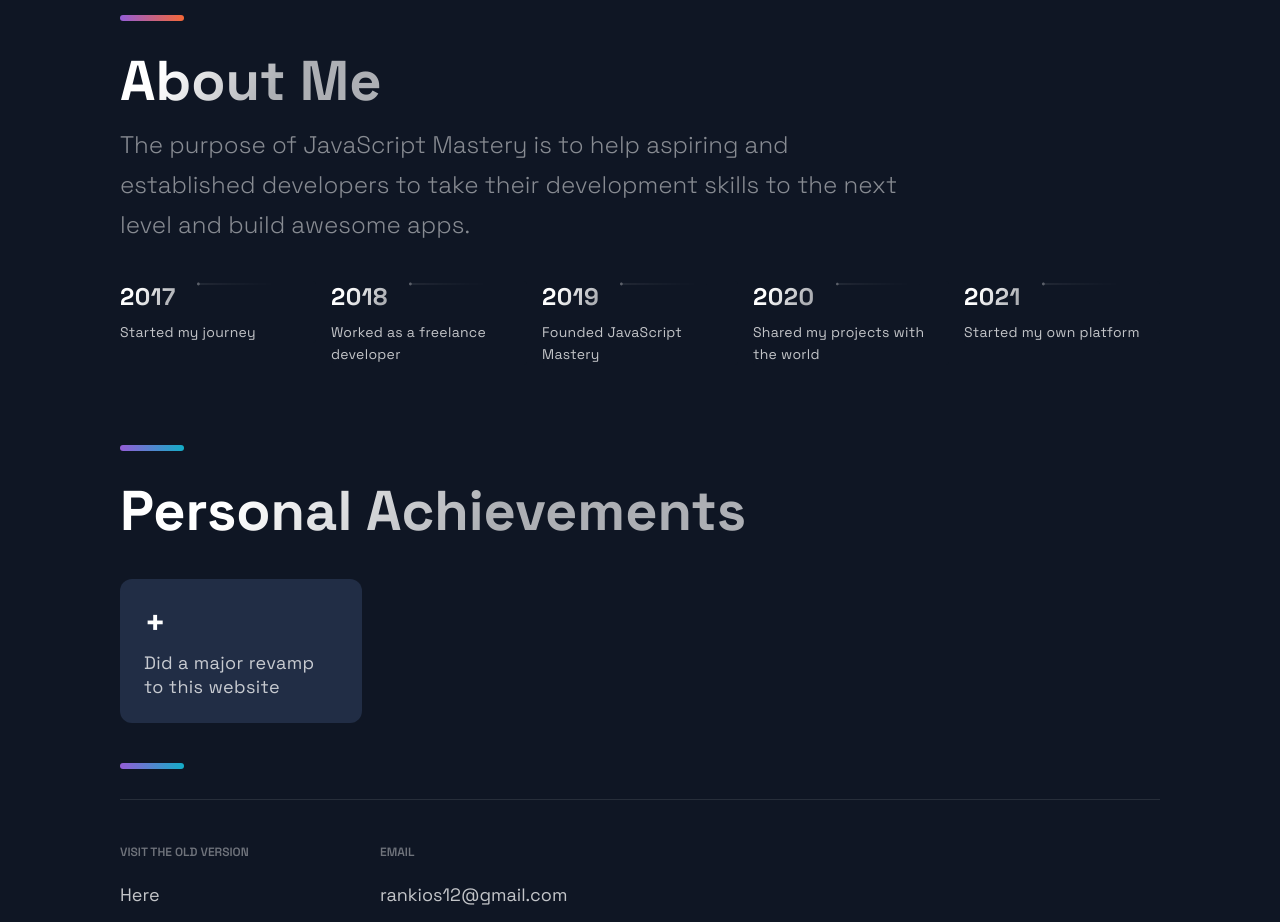
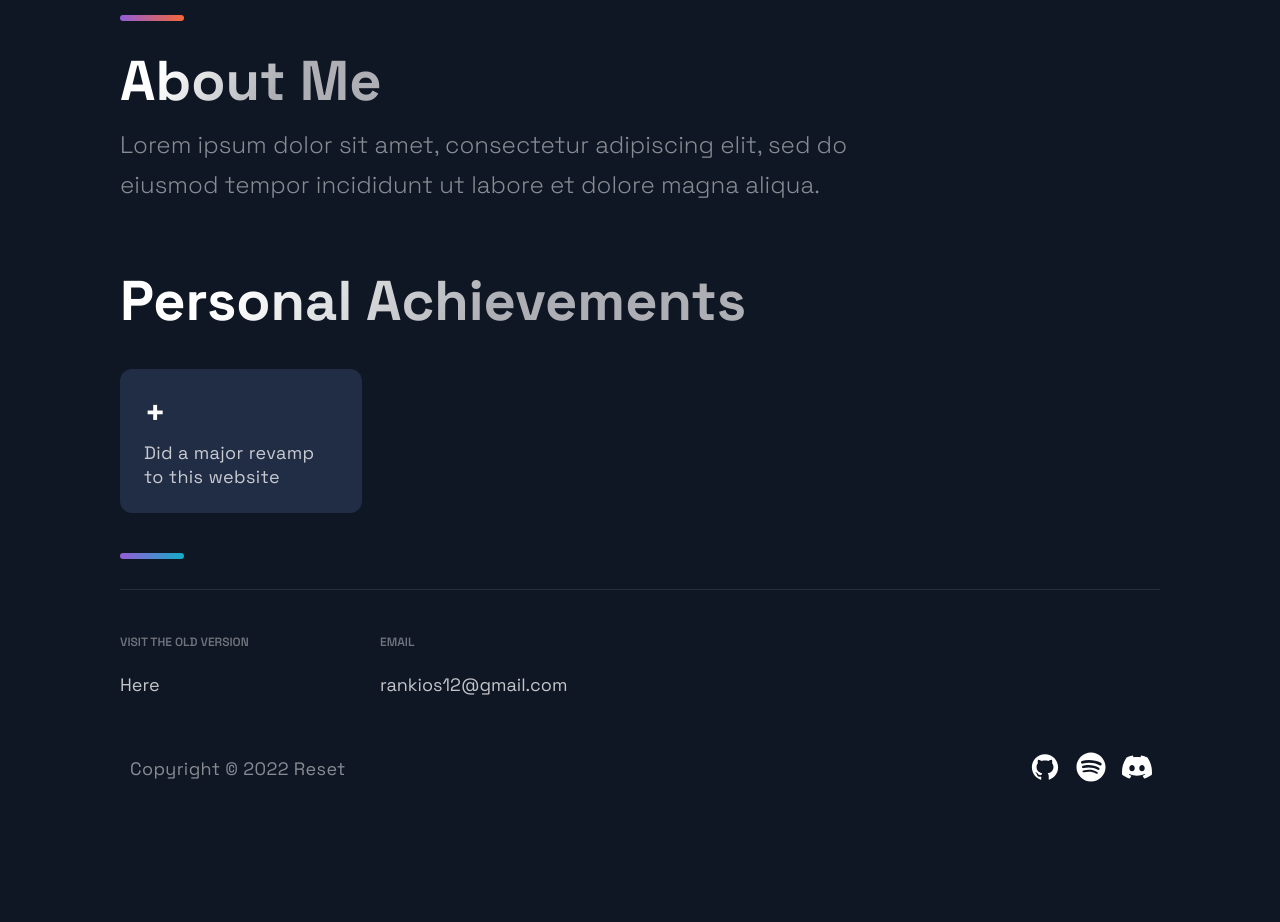
Before and after one commit to imReset/resources, a Next.js app: page / in a window 1280 px wide. Shown: the part 3340-4262 px from the top of the page. After the commit the page ends 4184 px from the top, so only its background shows below. Built offline with nearby package versions, Linux system fonts and the light colour scheme; grey boxes are pictures that could not be loaded.

Commit message:
remove timeline

```diff
--- a/src/components/TimeLine/TimeLine.js
+++ b/src/components/TimeLine/TimeLine.js
@@ -1,35 +1,11 @@
-import React, { useState, useRef, useEffect } from 'react';
-
-import { CarouselButton, CarouselButtonDot, CarouselButtons, CarouselContainer, CarouselItem, CarouselItemImg, CarouselItemText, CarouselItemTitle, CarouselMobileScrollNode } from './TimeLineStyles';
-import { Section, SectionDivider, SectionText, SectionTitle } from '../../styles/GlobalComponents';
-import { TimeLineData } from '../../constants/constants';
-
-const TOTAL_CAROUSEL_COUNT = TimeLineData.length;
+import React, {useRef, useEffect } from 'react';
+import { Section, SectionText, SectionTitle } from '../../styles/GlobalComponents';
 
 const Timeline = () => {
-  const [activeItem, setActiveItem] = useState(0);
   const carouselRef = useRef();
 
   const scroll = (node, left) => {
     return node.scrollTo({ left, behavior: 'smooth' });
-  }
-
-  const handleClick = (e, i) => {
-    e.preventDefault();
-
-    if (carouselRef.current) {
-      const scrollLeft = Math.floor(carouselRef.current.scrollWidth * 0.7 * (i / TimeLineData.length));
-
-      scroll(carouselRef.current, scrollLeft);
-    }
-  }
-
-  const handleScroll = () => {
-    if (carouselRef.current) {
-      const index = Math.round((carouselRef.current.scrollLeft / (carouselRef.current.scrollWidth * 0.7)) * TimeLineData.length);
-
-      setActiveItem(index);
-    }
   }
 
   // snap back to beginning of scroll when window is resized
@@ -46,73 +22,8 @@
     <Section id="about">
       <SectionTitle>About Me</SectionTitle>
       <SectionText>
-      The purpose of JavaScript Mastery is to help aspiring and established developers to take their development skills to the next level and build awesome apps.
+      Lorem ipsum dolor sit amet, consectetur adipiscing elit, sed do eiusmod tempor incididunt ut labore et dolore magna aliqua.
       </SectionText>
-      <CarouselContainer ref={carouselRef} onScroll={handleScroll}>
-        <>
-          {TimeLineData.map((item, index) => (
-            <CarouselMobileScrollNode
-              key={index}
-              final={index === TOTAL_CAROUSEL_COUNT - 1}>
-              <CarouselItem
-                index={index}
-                id={`carousel__item-${index}`}
-                active={activeItem}
-                onClick={(e) => handleClick(e, index)}>
-                <CarouselItemTitle>
-                  {`${item.year}`}
-                  <CarouselItemImg
-                    width="208"
-                    height="6"
-                    viewBox="0 0 208 6"
-                    fill="none"
-                    xmlns="http://www.w3.org/2000/svg">
-                    <path
-                      fill-rule="evenodd"
-                      clip-rule="evenodd"
-                      d="M2.5 5.5C3.88071 5.5 5 4.38071 5 3V3.5L208 3.50002V2.50002L5 2.5V3C5 1.61929 3.88071 0.5 2.5 0.5C1.11929 0.5 0 1.61929 0 3C0 4.38071 1.11929 5.5 2.5 5.5Z"
-                      fill="url(#paint0_linear)"
-                      fill-opacity="0.33"
-                    />
-                    <defs>
-                      <linearGradient
-                        id="paint0_linear"
-                        x1="-4.30412e-10"
-                        y1="0.5"
-                        x2="208"
-                        y2="0.500295"
-                        gradientUnits="userSpaceOnUse">
-                        <stop stop-color="white" />
-                        <stop
-                          offset="0.79478"
-                          stop-color="white"
-                          stop-opacity="0"
-                        />
-                      </linearGradient>
-                    </defs>
-                  </CarouselItemImg>
-                </CarouselItemTitle>
-                <CarouselItemText>{item.text}</CarouselItemText>
-              </CarouselItem>
-            </CarouselMobileScrollNode>
-          ))}
-        </>
-      </CarouselContainer>
-      <CarouselButtons>
-        {TimeLineData.map((item, index) => {
-          return (
-            <CarouselButton
-              key={index}
-              index={index}
-              active={activeItem}
-              onClick={(e) => handleClick(e, index)}
-              type="button">
-              <CarouselButtonDot active={activeItem} />
-            </CarouselButton>
-          );
-        })}
-      </CarouselButtons>
-      <SectionDivider />
     </Section>
   );
 };
```
